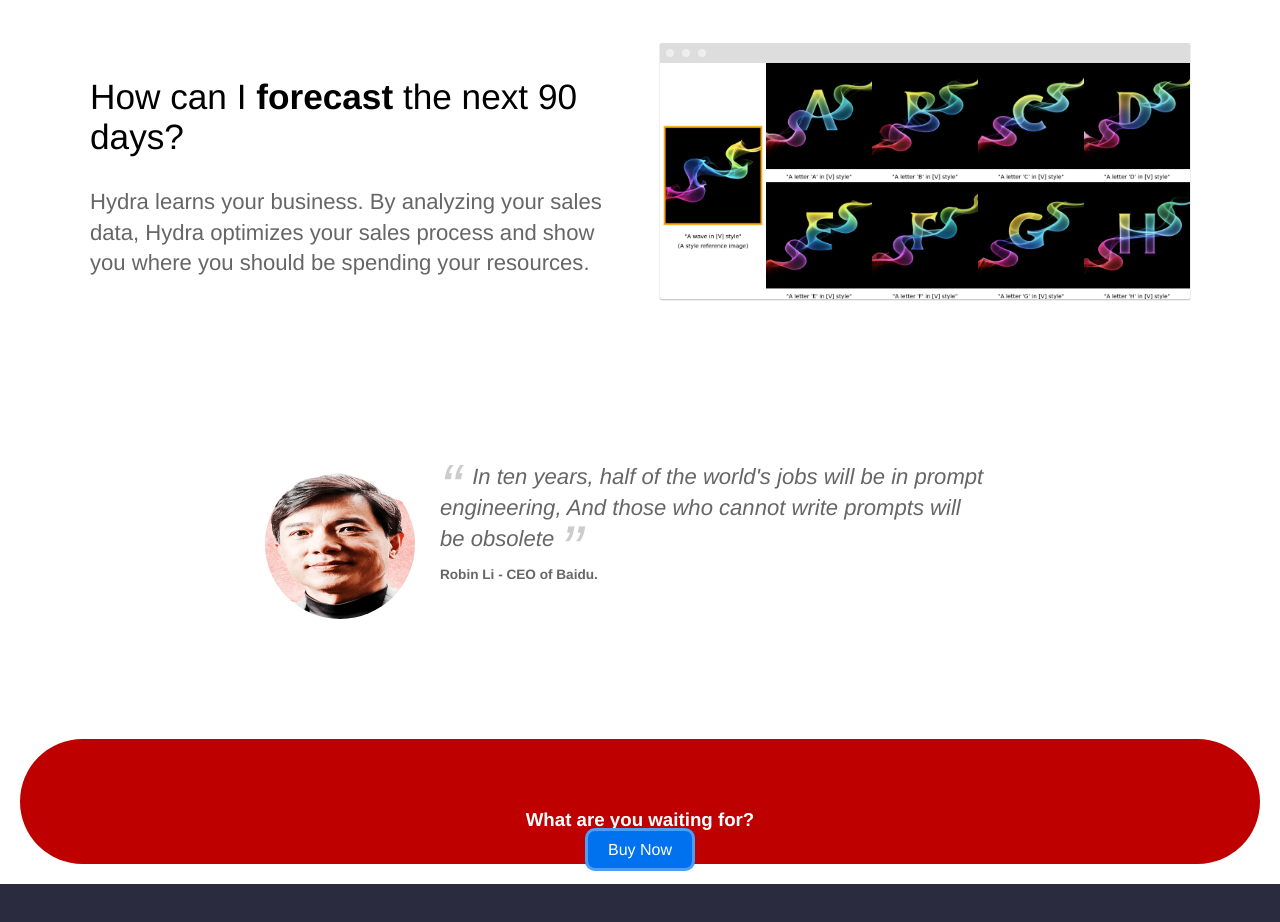
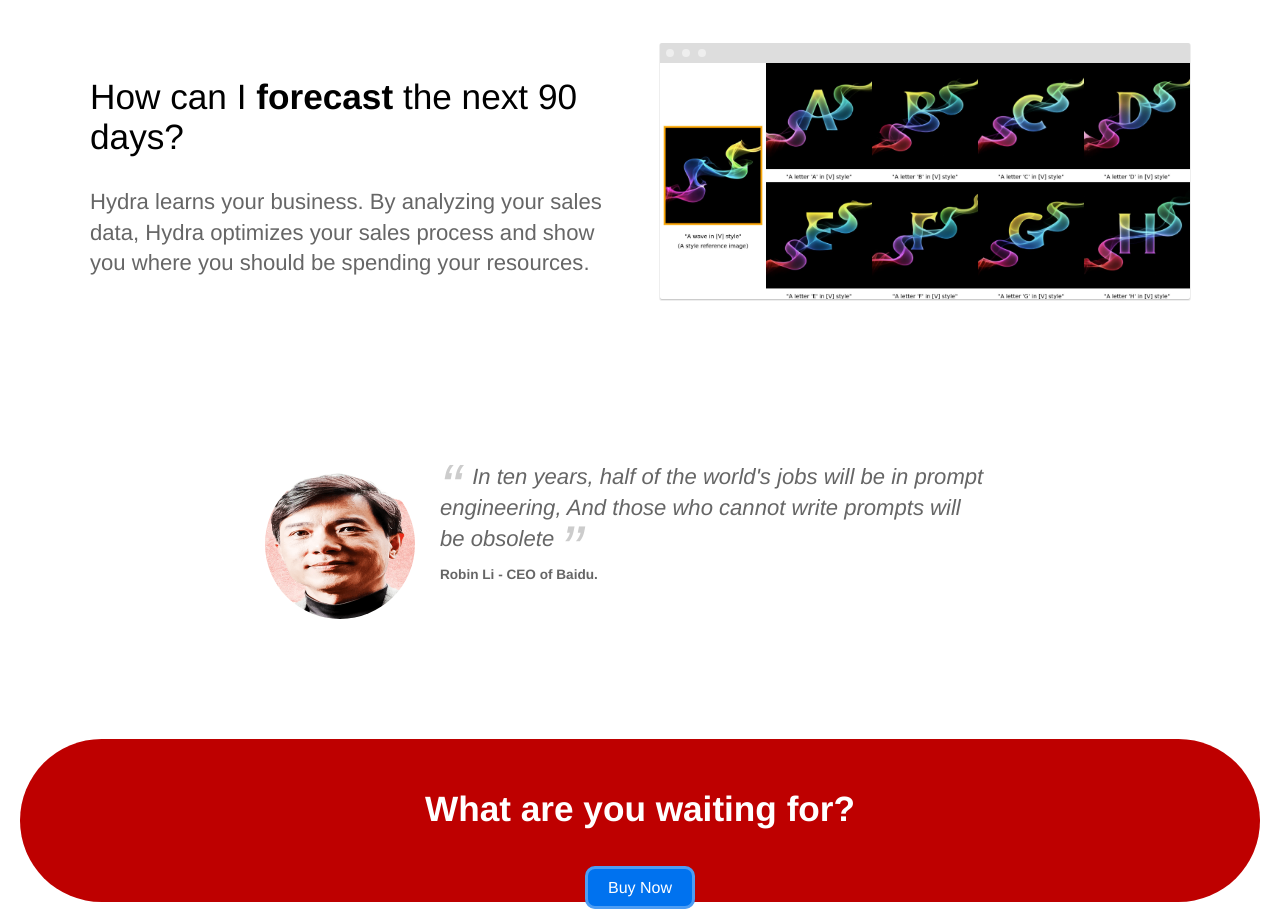
Before and after one commit to hi-sushanta/prompt, a Jekyll site: the page built from index.html, in a window 1280 px wide. Shown: the part 1686-2608 px from the top of the page. Built offline with Jekyll 4.4.1, drawn with Linux system fonts in a browser that asks for light colours; the list of posts is cut into pages by our own code; before the commit the page ends 2570 px from its top, so only the background shows below that.

Commit message:
replace h3 to h2

```diff
--- a/index.html
+++ b/index.html
@@ -69,7 +69,7 @@
 
 	<section class="bottom-cta">
 		<section class="sub-cta">
-			<h3 class="motive"><strong>What are you waiting for?</strong></h2>
+			<h2 class="motive"><strong>What are you waiting for?</strong></h2>
 			<div class="button alt"><a href="#">Buy Now</a></div>
 		</section>
 	</section>
```
